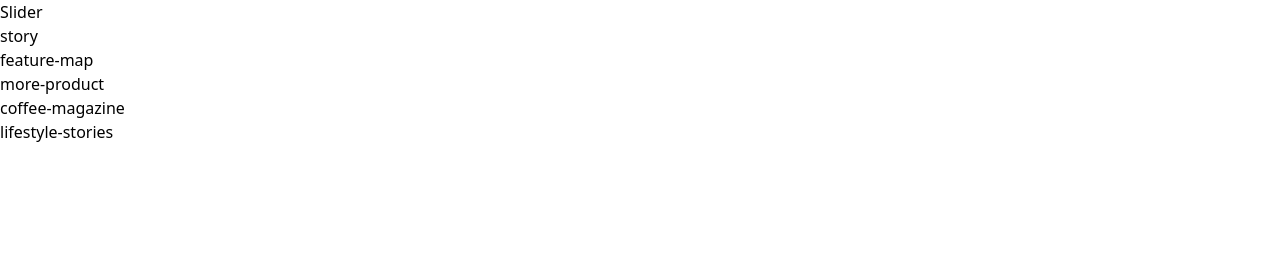
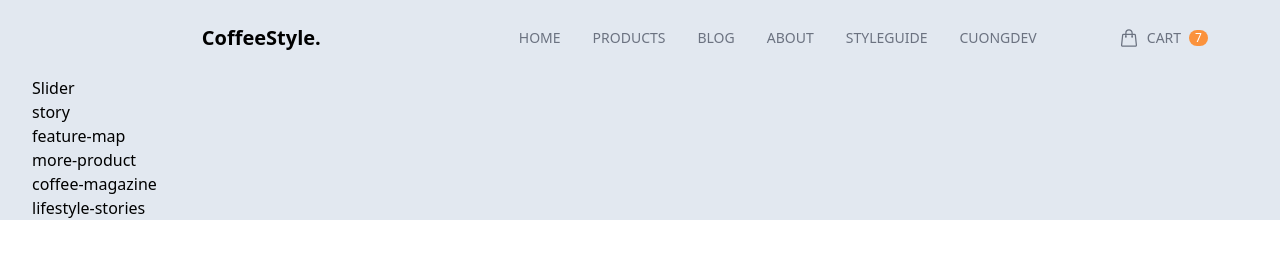
Before and after one commit to ncc02/tailwincss, a plain HTML site: page index.html in a window 1280 px wide. Drawn offline with nearby package versions, Linux system fonts and the light colour scheme.

Commit message:
#2 header pc

```diff
--- a/index.html
+++ b/index.html
@@ -21,13 +21,62 @@
             content-visibility: auto;
           }
         }
+        .custom-top-menu-item   {
+            @apply cursor-pointer py-1 hover:text-gray-800 relative after:absolute after:bottom-0 after:left-0 after:bg-slate-900 after:h-0.5 after:w-0 hover:after:w-full after:transition-all after:ease-in-out after:duration-300;
+        }
+        .custom-icon{
+            @apply w-5 h-5 inline-block;
+        }
+        .custom-badge-circle{
+            @apply text-xs text-center rounded-full px-1.5;
+
+        }
       </style>
        <script src="https://cdn.tailwindcss.com?plugins=forms,typography,aspect-ratio,line-clamp,container-queries"></script>
 </head>
 <body>
     <div id="root">
-        <div class="content-wrap">
-            <header> </header>
+        <div class="content-wrap max-w-screen-xl text-base mx-auto px-8 bg-slate-200">
+            <header class="py-6 mx-10">
+                <nav class="flex flex-row justify-between items-center">
+                    <div class="logo basis-2/6 text-center text-xl font-semibold">
+                        CoffeeStyle.
+                    </div>
+                    <ul class=" basis-3/6 flex items-center justify-end gap-8 uppercase text-sm text-gray-500 font-medium">
+                        <li class="">
+                            <a href="#" class="custom-top-menu-item">Home</a>
+                        </li>
+                        <li class="">
+                            <a href="#" class="custom-top-menu-item ">Products</a>
+                        </li>
+                        <li class="">
+                            <a href="#" class="custom-top-menu-item ">Blog</a>
+                        </li>
+                        <li class="">
+                            <a href="#" class="custom-top-menu-item ">About</a>
+                        </li>
+                        <li class="">
+                            <a href="#" class="custom-top-menu-item ">StyleGuide</a>
+                        </li>
+                        <li class="custom-top-menu-item ">
+                            <a href="https://laptrinhthidau.blogspot.com/" target="blank" class="">CuongDev</a>
+                        </li>
+                    </ul>
+                    <ul>
+                        <li class="custom-top-menu-item basis-1/6 justify-start items-center ml-16 uppercase text-sm text-gray-500 font-medium">
+                        <a href="" class="flex items-center">
+                            <svg xmlns="http://www.w3.org/2000/svg" fill="none" viewBox="0 0 24 24" stroke-width="1.5" stroke="currentColor" class="custom-icon">
+                                <path stroke-linecap="round" stroke-linejoin="round" d="M15.75 10.5V6a3.75 3.75 0 1 0-7.5 0v4.5m11.356-1.993 1.263 12c.07.665-.45 1.243-1.119 1.243H4.25a1.125 1.125 0 0 1-1.12-1.243l1.264-12A1.125 1.125 0 0 1 5.513 7.5h12.974c.576 0 1.059.435 1.119 1.007ZM8.625 10.5a.375.375 0 1 1-.75 0 .375.375 0 0 1 .75 0Zm7.5 0a.375.375 0 1 1-.75 0 .375.375 0 0 1 .75 0Z" />
+                              </svg>
+
+                            <span class="mx-2"> Cart</span>
+                              <span class="custom-badge-circle bg-orange-400 text-white"> 7</span>
+                            </a>
+                            </li>
+
+                    </ul>
+                </nav>
+            </header>
             <main>
                 <div class="slider">Slider</div>
                 <div class="story">story</div>
```
